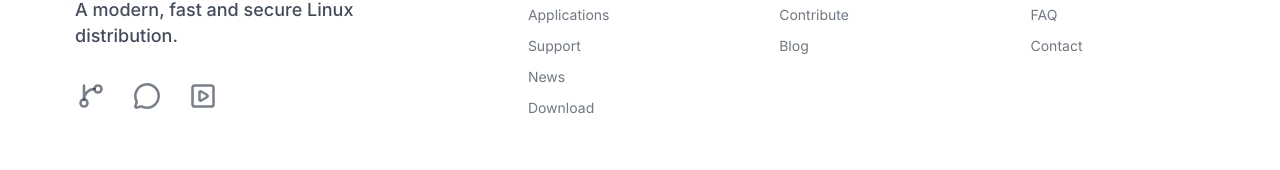
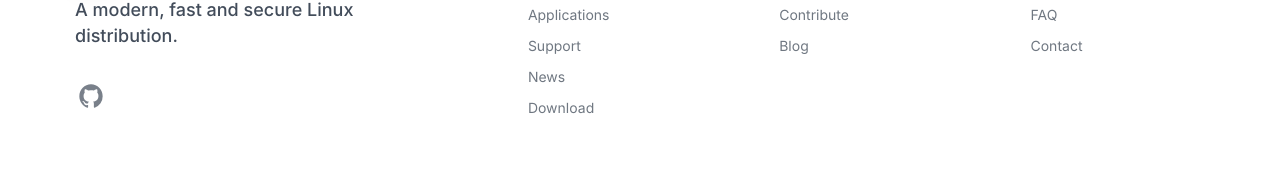
Before and after one commit to aqua-linux/aqua-website, a Next.js app: page / in a window 1280 px wide. Shown: the part 2828-2998 px from the top of the page. Built offline with nearby package versions, Linux system fonts and the light colour scheme.

Commit message:
Use GitHub link in footer

```diff
--- a/app/site.tsx
+++ b/app/site.tsx
@@ -3,10 +3,8 @@ import Link from "next/link";
 import {
   ArrowRight,
   Download,
-  GitBranch,
   Headphones,
   MessageCircle,
-  PlaySquare,
   ShoppingBag,
   Users,
 } from "lucide-react";
@@ -105,9 +103,7 @@ function Footer() {
         </div>
         <p>A modern, fast and secure Linux distribution.</p>
         <div className="social-links" aria-label="Social links">
-          <a href="https://github.com/aqua-linux" aria-label="Source"><GitBranch size={20} /></a>
-          <a href="/community" aria-label="Community"><MessageCircle size={20} /></a>
-          <a href="/community" aria-label="Videos"><PlaySquare size={20} /></a>
+          <a href="https://github.com/aqua-linux" aria-label="Aqua Linux on GitHub"><GithubMark /></a>
         </div>
       </div>
       <nav aria-label="Product navigation">
@@ -133,6 +129,17 @@ function Footer() {
       </nav>
       <p className="footer-copy">© 2025 Aqua Linux. All rights reserved.</p>
     </footer>
+  );
+}
+
+function GithubMark() {
+  return (
+    <svg viewBox="0 0 24 24" aria-hidden="true" focusable="false">
+      <path
+        fill="currentColor"
+        d="M12 2C6.48 2 2 6.59 2 12.25c0 4.53 2.87 8.37 6.84 9.73.5.09.68-.22.68-.49 0-.24-.01-.88-.01-1.73-2.78.62-3.37-1.38-3.37-1.38-.46-1.18-1.11-1.5-1.11-1.5-.91-.64.07-.63.07-.63 1.01.07 1.54 1.06 1.54 1.06.89 1.57 2.34 1.12 2.91.86.09-.66.35-1.12.64-1.37-2.22-.26-4.56-1.14-4.56-5.06 0-1.12.39-2.03 1.03-2.74-.1-.26-.45-1.3.1-2.71 0 0 .84-.28 2.75 1.05A9.3 9.3 0 0 1 12 7c.85 0 1.7.12 2.5.34 1.9-1.33 2.74-1.05 2.74-1.05.55 1.41.2 2.45.1 2.71.64.71 1.03 1.62 1.03 2.74 0 3.93-2.34 4.79-4.57 5.05.36.32.68.94.68 1.9 0 1.37-.01 2.47-.01 2.8 0 .27.18.59.69.49A10.12 10.12 0 0 0 22 12.25C22 6.59 17.52 2 12 2Z"
+      />
+    </svg>
   );
 }
 
```
